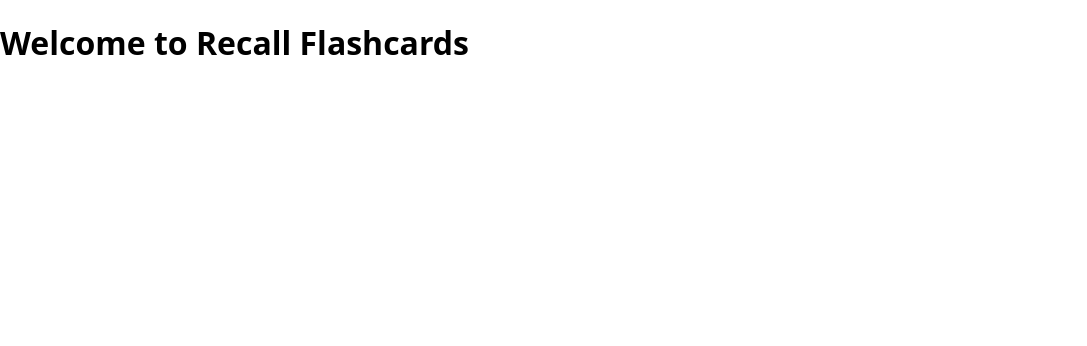
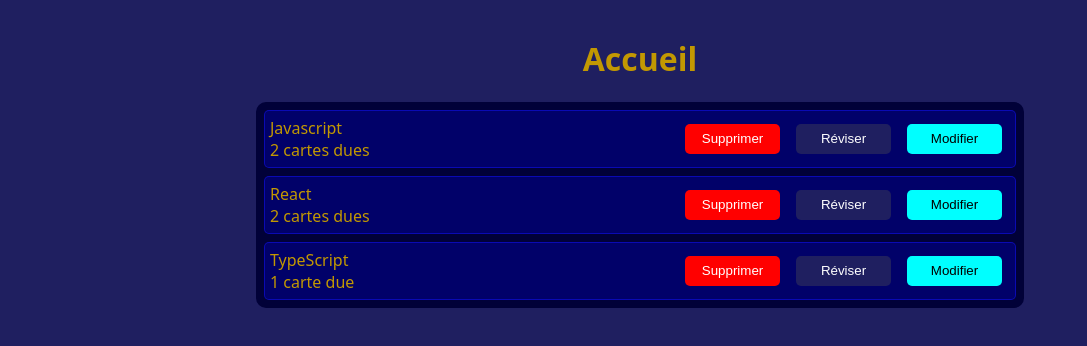
Before and after one commit to ChrisCroc/recall-flashcards, a React (Vite) app: page / in a window 1280 px wide. Shown: the top 346 px of the page, without its empty margins (0-1087 px from the left). Built offline with nearby package versions, Linux system fonts and the light colour scheme.

Commit message:
feat: screen navigation (Screen state) + due-cards counter on home

```diff
--- a/src/App.css
+++ b/src/App.css
@@ -0,0 +1,78 @@
+.container {
+  max-width: 800px;
+  margin: 0 auto;
+  padding: 16px;
+}
+
+.container > h1 {
+  text-align: center;
+  color: rgb(194, 152, 2);
+}
+
+#home {
+  background-color: rgb(1, 1, 56);
+  display: flex;
+  flex-direction: column;
+  color: rgb(194, 152, 2);
+  padding: 8px;
+  border-radius: 10px;
+  gap: 8px;
+}
+
+.deck-row {
+  border: 1px solid rgba(17, 17, 228, 0.6);
+  background-color: rgba(3, 3, 139, 0.6);
+  border-radius: 5px;
+  display: flex;
+  justify-content: space-between;
+  align-items: center;
+  padding: 5px;
+}
+
+/* Button generic */
+
+.btn {
+  border: none;
+  margin: 8px;
+  border-radius: 5px;
+  cursor: pointer;
+  padding: 5px;
+  width: 95px;
+  height: 30px;
+}
+ /* Custom buttons */
+
+.suppress-btn {
+  background-color: red;
+  color: white;
+}
+
+.suppress-btn:hover {
+  background-color: darkred;
+}
+
+.review-btn {
+  background-color: rgb(31, 31, 96);
+  color: white;
+}
+
+.review-btn:hover {
+  background-color: rgb(143, 143, 244);
+}
+
+.home-btn {
+  background-color: rgb(31, 31, 96);
+  color: white;
+}
+
+.home-btn:hover {
+  background-color: rgb(143, 143, 244);
+}
+
+.editor-btn {
+  background-color: aqua;
+}
+
+.editor-btn:hover {
+  background-color: rgb(14, 172, 172);
+}
--- a/src/App.tsx
+++ b/src/App.tsx
@@ -1,9 +1,92 @@
 import './App.css'
+import { initialData } from './seedData'
+import { useReducer, useEffect, useState } from "react"
+import { reducer } from "./reducer"
+import { load, save } from "./storage"
+import type { Screen } from "./types"
+import type { ReactNode } from "react"
+import { dueCards } from "./dueCards"
+
 
 function App() {
 
+  const [data, dispatch] = useReducer(reducer, initialData, () => load() ?? initialData)
+
+  const [screen, setScreen] = useState<Screen>({name: "decks" })
+
+  useEffect(() => {
+    save(data)
+  }, [data])
+
+  const reviewScreen = (deckId: string) => {
+    setScreen({ name: "review", deckId: deckId })
+  }
+
+  const homeScreen = () => {
+    setScreen({ name: "decks" })
+  }
+
+  const editorScreen = (deckId: string) => {
+    setScreen({ name: "editor", deckId: deckId })
+  }
+
+  const today = new Date()
+
+  const deckItems = data.decks.map(deck => {
+    const count = dueCards(data.cards, today).filter((card) => card.deckId === deck.id).length
+    return (
+    <div key={deck.id} className="deck-row">
+      <div>
+        <span>{deck.name}</span>
+        <br />
+        <span>{count} {count > 1 ? "cartes dues" : "carte due"}</span>
+        </div>
+      <div>
+        <button className="btn suppress-btn" onClick={() => dispatch({ type: "delete_deck", id: deck.id })}>
+          Supprimer
+        </button>
+        <button className="btn review-btn" onClick={() => reviewScreen(deck.id)}>Réviser</button>
+        <button className="btn editor-btn" onClick={() => editorScreen(deck.id)}>Modifier</button>
+      </div>
+    </div>
+  )})
+
+  let content: ReactNode
+
+  switch (screen.name) {
+    case "decks":
+      content =
+        <div className="container">
+          <h1>Accueil</h1>
+          <div id="home">{deckItems}</div>
+        </div>
+      break
+    case "review":
+      content =
+        <div className="container">
+          <h1>Réviser</h1>
+          <div id="home">
+            <button className="btn home-btn" onClick={homeScreen}>Accueil</button>
+          </div>
+        </div>
+      break
+    case "editor":
+      content =
+        <div className="container">
+          <h1>Modifier</h1>
+          <div id="home">
+            <button className="btn home-btn" onClick={homeScreen}>Accueil</button>
+          </div>
+        </div>
+      break
+    default:
+      content = <p>Ecran inconnu</p>
+  }
+
   return (
-      <h1>Welcome to Recall Flashcards</h1>
+      <>
+        {content}
+      </>
   )
 }
 
--- a/src/index.css
+++ b/src/index.css
@@ -5,4 +5,5 @@
 body {
   margin: 0;
   font-family: system-ui, sans-serif;
+  background-color: rgb(31, 31, 96);
 }
--- /dev/null
+++ b/src/reducer.ts
@@ -0,0 +1,11 @@
+import type { AppData, Action } from "./types"
+
+
+export function reducer(state: AppData, action: Action): AppData {
+  switch (action.type) {
+    case "delete_deck":
+      return { ...state, decks: state.decks.filter(deck => deck.id !== action.id) }
+    default:
+      throw new Error("Action inconnue : " + (action as Action).type)
+  }
+}
--- /dev/null
+++ b/src/seedData.ts
@@ -0,0 +1,73 @@
+import type { AppData } from "./types"
+
+export const initialData: AppData =
+  { version: 1,
+    decks: [ {
+      id: "Deck1",
+      name: "Javascript",
+      origin: "starter",
+      createdAt: "2026-08-06" },
+    {
+      id: "Deck2",
+      name: "React",
+      origin: "starter",
+      createdAt: "2026-08-06"
+    },
+    {
+      id: "Deck3",
+      name: "TypeScript",
+      origin: "starter",
+      createdAt: "2026-08-06"
+    } ],
+    cards: [ {
+      id: "1",
+      deckId: "Deck1",
+      front: "Javascript beginner",
+      back: "string",
+      createdAt: "2026-08-06",
+      easeFactor: 2.5,
+      interval: 0,
+      repetitions: 0,
+      dueDate: "2026-08-07" },
+      {
+      id: "2",
+      deckId: "Deck1",
+      front: "Javascript beginner",
+      back: "string",
+      createdAt: "2026-08-06",
+      easeFactor: 2.5,
+      interval: 0,
+      repetitions: 0,
+      dueDate: "2026-08-07" },
+      {
+      id: "3",
+      deckId: "Deck2",
+      front: "React beginner",
+      back: "string",
+      createdAt: "2026-08-06",
+      easeFactor: 2.5,
+      interval: 0,
+      repetitions: 0,
+      dueDate: "2026-08-07" },
+      {
+      id: "4",
+      deckId: "Deck2",
+      front: "React beginner",
+      back: "string",
+      createdAt: "2026-08-06",
+      easeFactor: 2.5,
+      interval: 0,
+      repetitions: 0,
+      dueDate: "2026-08-07" },
+      {
+      id: "5",
+      deckId: "Deck3",
+      front: "TypeScript beginner",
+      back: "string",
+      createdAt: "2026-08-06",
+      easeFactor: 2.5,
+      interval: 0,
+      repetitions: 0,
+      dueDate: "2026-08-07" }
+    ]
+  }
--- a/src/types.ts
+++ b/src/types.ts
@@ -30,3 +30,6 @@ export type Screen =
   | { name: "decks" }
   | { name: "review"; deckId: string | "all" }
   | { name: "editor"; deckId: string }
+
+export type Action =
+  | { type: "delete_deck"; id: string }
```
